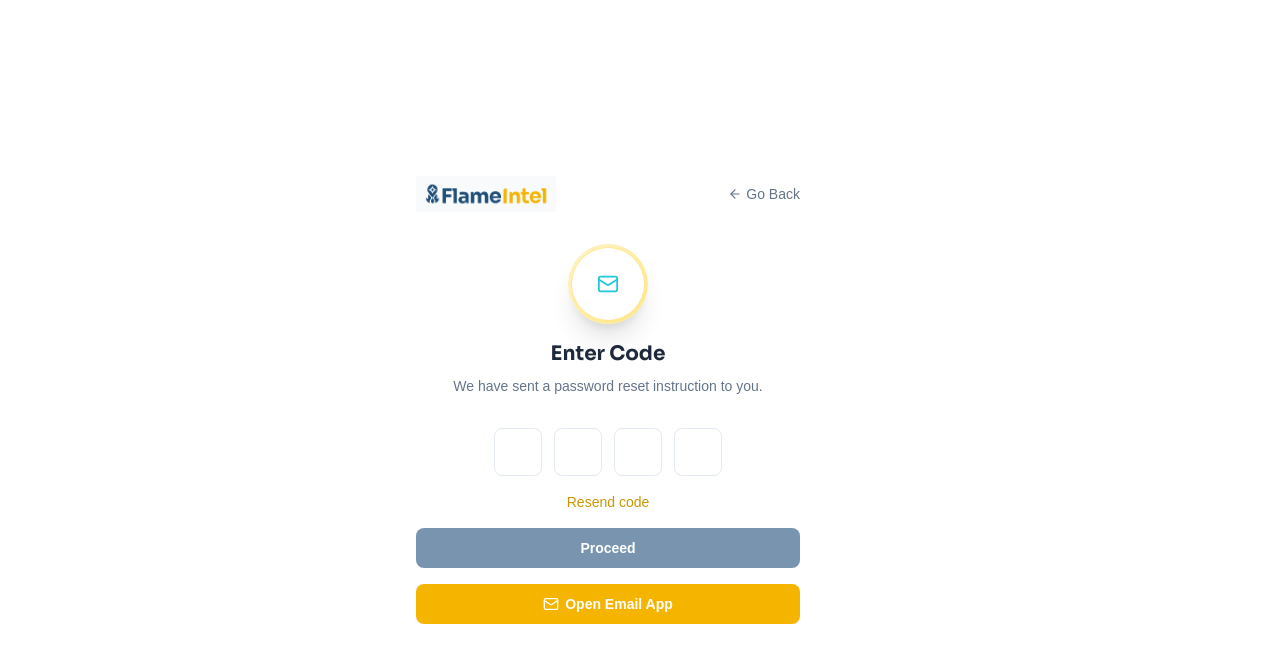
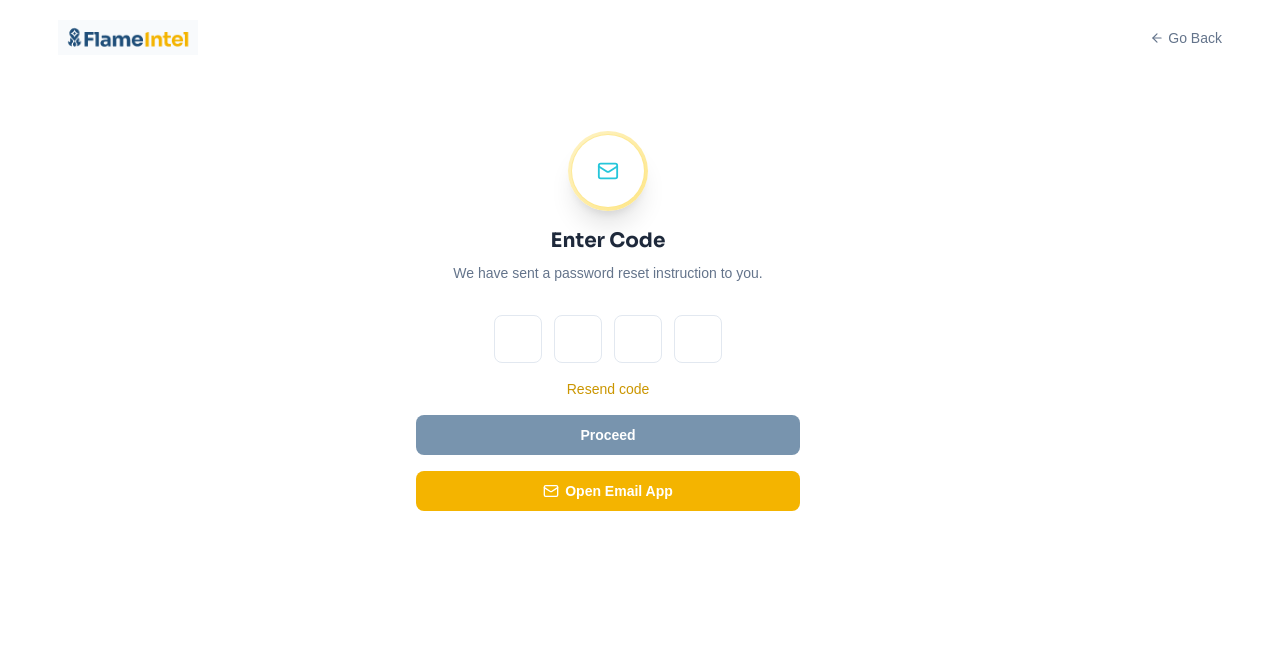
Before and after one commit to Ekstan769/FLAMEIQ, a Next.js app in the folder frontend/: page /verify-code in a window 1280 px wide. Shown: the top 662 px of the page. Built offline with nearby package versions, Linux system fonts and the light colour scheme; no server answers.

Commit message:
Worked and balanced the Login page,forgot-p, reset-p, verify-c and other files

```diff
--- a/frontend/app/(auth)/forgot-password/page.tsx
+++ b/frontend/app/(auth)/forgot-password/page.tsx
@@ -6,7 +6,6 @@ import { Lock, Mail } from "lucide-react";
 import Input from "@/components/ui/Input";
 import Button from "@/components/ui/Button";
 import AuthIconBadge from "@/components/ui/AuthIconBadge";
-import AuthScreenHeader from "@/components/layout/AuthScreenHeader";
 import { sendPasswordReset } from "@/services/authService";
 
 export default function ForgotPasswordPage() {
@@ -31,8 +30,6 @@ export default function ForgotPasswordPage() {
 
   return (
     <div className="w-full max-w-sm">
-      <AuthScreenHeader />
-
       <div className="text-center">
         <AuthIconBadge>
           <Lock size={22} className="text-brand-500" />
--- a/frontend/app/(auth)/layout.tsx
+++ b/frontend/app/(auth)/layout.tsx
@@ -1,4 +1,5 @@
 import type { ReactNode } from "react";
+import AuthScreenHeader from "@/components/layout/AuthScreenHeader";
 
 export default function AuthLayout({
   children,
@@ -6,8 +7,14 @@ export default function AuthLayout({
   children: ReactNode;
 }) {
   return (
-    <div className="min-h-screen bg-white">
-      <main className="mx-auto flex min-h-screen items-center justify-center px-4 py-10 sm:px-6 lg:px-8">
+    <div className="flex min-h-screen flex-col bg-white">
+      {/* Full-width header, shared by every page under (auth) */}
+      <div className="w-full px-4 py-5 sm:px-6 lg:px-[58px]">
+        <AuthScreenHeader />
+      </div>
+
+      {/* Content sits below the header, top-aligned (not vertically centered) */}
+      <main className="flex flex-1 justify-center px-4 pb-10 pt-6 sm:px-6 lg:px-8">
         <div className="w-full max-w-md">{children}</div>
       </main>
     </div>
--- a/frontend/app/(auth)/reset-password/page.tsx
+++ b/frontend/app/(auth)/reset-password/page.tsx
@@ -6,7 +6,6 @@ import { Lock } from "lucide-react";
 import Input from "@/components/ui/Input";
 import AuthIconBadge from "@/components/ui/AuthIconBadge";
 import Button from "@/components/ui/Button";
-import AuthScreenHeader from "@/components/layout/AuthScreenHeader";
 import { resetPassword } from "@/services/authService";
 import SuccessModal from "@/components/modals/SuccessModal";
 
@@ -44,8 +43,6 @@ function ResetPasswordContent() {
 
   return (
     <div className="w-full max-w-sm">
-      <AuthScreenHeader />
-
       <div className="text-center">
         <AuthIconBadge>
           <Lock size={22} className="text-brand-500" />
--- a/frontend/app/(auth)/verify-code/page.tsx
+++ b/frontend/app/(auth)/verify-code/page.tsx
@@ -5,7 +5,6 @@ import { useRouter, useSearchParams } from "next/navigation";
 import { Mail } from "lucide-react";
 import OtpInput from "@/components/ui/OtpInput";
 import AuthIconBadge from "@/components/ui/AuthIconBadge";
-import AuthScreenHeader from "@/components/layout/AuthScreenHeader";
 import { verifyResetCode, sendPasswordReset } from "@/services/authService";
 import SuccessModal from "@/components/modals/SuccessModal";
 
@@ -48,8 +47,6 @@ function VerifyCodeContent() {
 
   return (
     <div className="w-full max-w-sm">
-      <AuthScreenHeader />
-
       <div className="text-center">
         <AuthIconBadge>
           <Mail size={22} className="text-link-500" />
--- a/frontend/components/layout/AuthScreenHeader.tsx
+++ b/frontend/components/layout/AuthScreenHeader.tsx
@@ -12,7 +12,7 @@ export default function AuthScreenHeader() {
       <Image src="/images/logo.png" alt="FlameIQ logo" width={140} height={34} />
       <button
         onClick={() => router.back()}
-        className="inline-flex items-center gap-1 text-sm font-medium text-muted-500 hover:text-ink-500"
+        className="inline-flex items-center gap-1 text-sm font-medium text-muted-500 hover:text-ink-500 cursor-pointer"
       >
         <ArrowLeft size={14} /> Go Back
       </button>
```
Also changed, not shown: frontend/app/login/login.css (renamed from frontend/app/(auth)/login/login.css), frontend/app/login/login.tsx (renamed from frontend/app/(auth)/login/login.tsx), frontend/app/login/page.tsx (renamed from frontend/app/(auth)/login/page.tsx).
